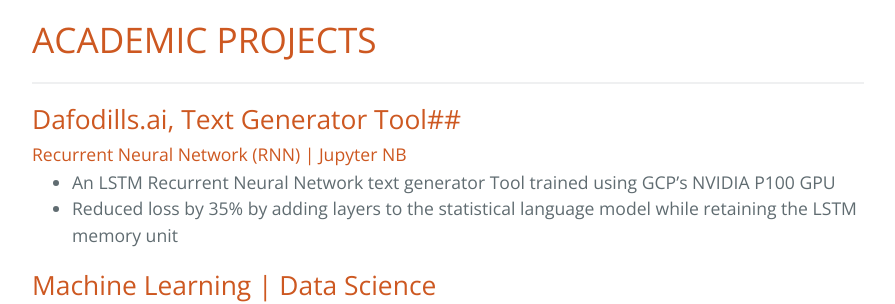
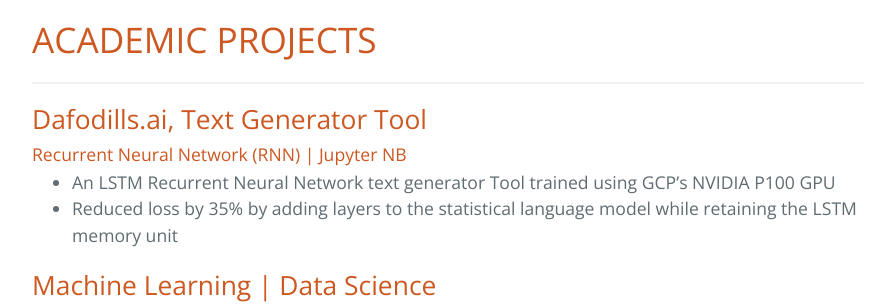
Before and after one commit to himanshu-hs3773/himanshu-hs3773.github.io, a Jekyll site: the page built from index.md, in a window 1280 px wide and 900 px high, scrolled down 2454 px. Shown: the part 159-463 px from the top of the window, without its empty margins (192-1087 px from the left). Built offline with Jekyll 4.4.1, drawn with Linux system fonts in a browser that asks for light colours.

Commit message:
Updated navbar buttons

```diff
--- a/_layouts/default.html
+++ b/_layouts/default.html
@@ -63,8 +63,8 @@
 
     <div class="navbar">
       <a href="https://himanshu-hs3773.github.io/">Home</a>
-      <a href="https://himanshu-hs3773.github.io/projects.html">Projects</a>
-      <a href="https://himanshu-hs3773.github.io/another-page.html">Another Page</a>
+      <!--<a href="https://himanshu-hs3773.github.io/projects.html">Projects</a>-->
+      <!--<a href="https://himanshu-hs3773.github.io/another-page.html">Another Page</a>-->
     </div>
 
     <main id="content" class="main-content" role="main">
--- a/index.md
+++ b/index.md
@@ -67,7 +67,7 @@ title: Himanshu Singh
 
 # ACADEMIC PROJECTS
 - - -
-## Dafodills.ai, Text Generator Tool##
+## Dafodills.ai, Text Generator Tool ##
 #### Recurrent Neural Network (RNN) | Jupyter NB ####
 * An LSTM Recurrent Neural Network text generator Tool trained using GCP’s NVIDIA P100 GPU
 <br />
```
